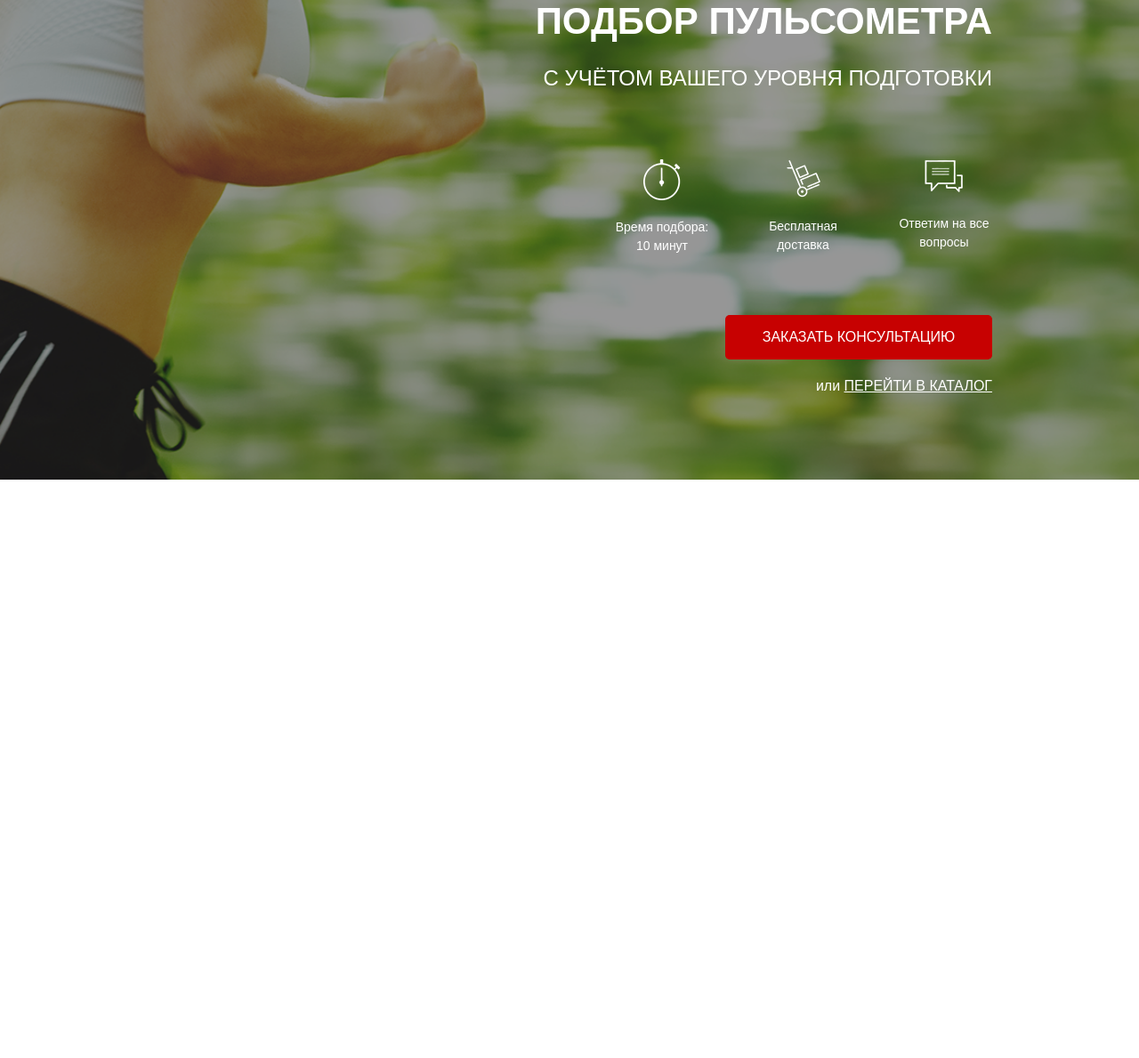
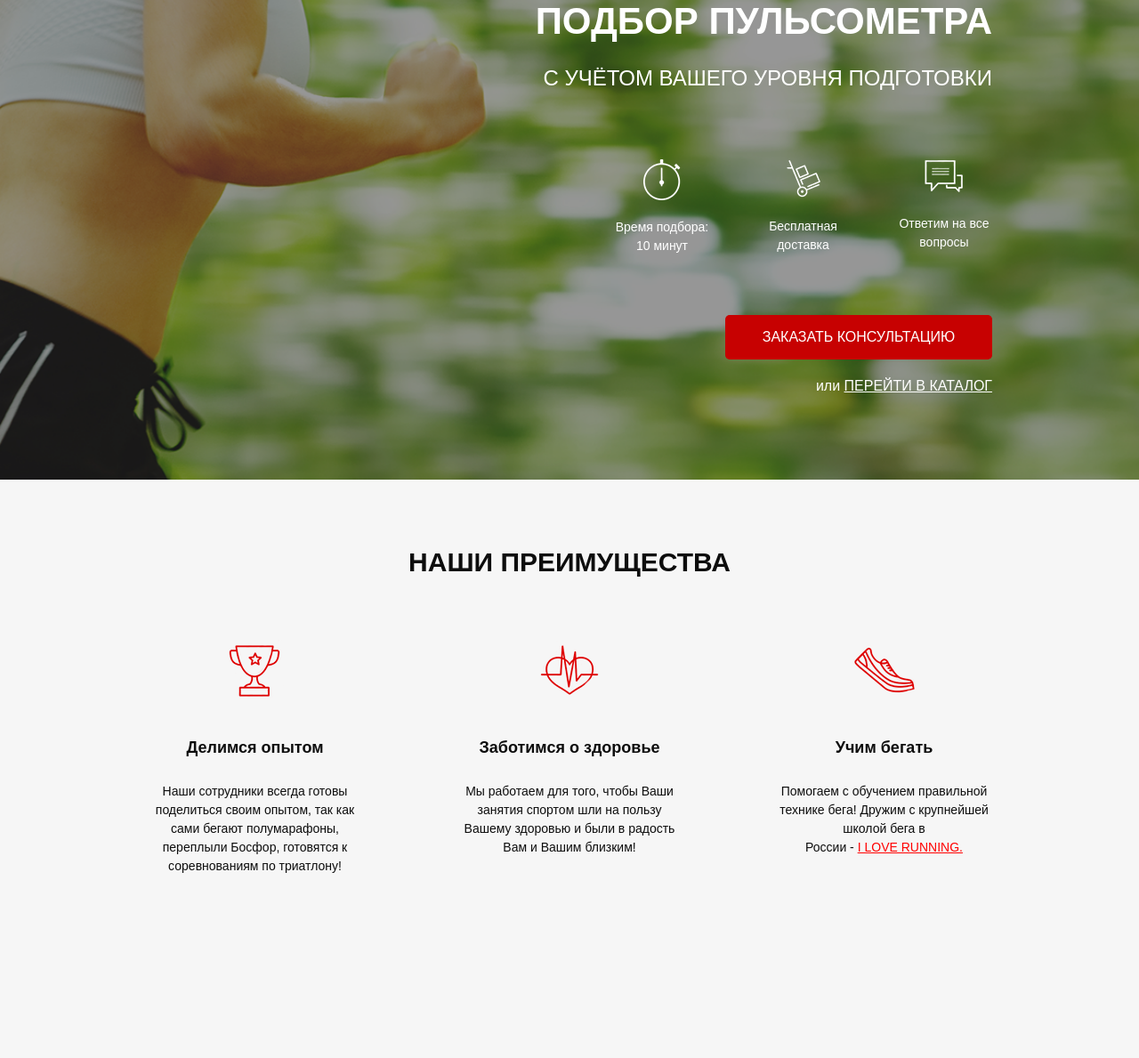
Before and after one commit to DimaIvanash/dimaivanash.github.site_pulse, a website: page src/index.html in a window 1280 px wide. Shown: the part 165-1354 px from the top of the page at 89% size. Before the commit the page ends 800 px from the top, so only its background shows below. Drawn offline with Linux system fonts and the light colour scheme.

Commit message:
added to index.html - section class advantages, new file advantages.sass

```diff
--- a/src/index.html
+++ b/src/index.html
@@ -54,6 +54,36 @@
 
         </div>
     </div>
+    <section class="advantages">
+        <div class="container">
+            <h2 class="advantages__text">НАШИ ПРЕИМУЩЕСТВА</h2>
+            <div class="advantages__icons">
+                <div class="advantages__icon"><img src="img/cup.png" alt="cup">
+                    Делимся опытом
+                    <div class="advantages__subtext">Наши сотрудники всегда готовы поделиться своим опытом,
+                        так как сами бегают полумарафоны, переплыли Босфор,
+                        готовятся к соревнованиям по триатлону!
+                    </div>
+                </div>
+                <div class="advantages__icon"><img src="img/heart.png" alt="heart">
+                    Заботимся о здоровье
+                    <div class="advantages__subtext">Мы работаем для того,
+                        чтобы Ваши занятия спортом шли на пользу Вашему здоровью
+                        и были в радость Вам и Вашим близким!
+                    </div>
+                </div>
+                <div class="advantages__icon"><img src="img/shoe.png" alt="shoe">
+                    Учим бегать
+                    <div class="advantages__subtext">Помогаем с обучением
+                        правильной технике бега!
+                        Дружим с крупнейшей школой бега в <p>России - <span>I LOVE RUNNING.</span>
+                    </div>
+                </div>
+            </div>
+        </div>
+    </section>
+
+
 
 </body>
 </html>
--- /dev/null
+++ b/src/sass/_advantages.sass
@@ -0,0 +1,32 @@
+.advantages
+    min-height: 650px
+    padding: 70px 0 78px 0
+    background-color: #f6f6f6
+    &__text
+        text-align: center
+        color: #0d0d0d
+        font-size: 30px
+        font-weight: 700
+    &__icons
+        margin-top: 65px
+        display: flex
+        justify-content: space-between
+    &__icon
+        text-align: center
+        color: #0d0d0d
+        font-size: 18px
+        font-weight: 700
+        img
+            display: block
+            margin: 0 auto
+            margin-bottom: 38px
+    &__subtext
+        margin-top: 25px
+        width: 243px
+        text-align: center
+        color: #0d0d0d
+        font-size: 14px
+        font-weight: 300
+        span
+            color: #ff0000;
+            text-decoration: underline;
--- a/src/sass/style.sass
+++ b/src/sass/style.sass
@@ -10,3 +10,4 @@
 @import 'promo'
 @import 'header'
 @import 'buttons'
+@import 'advantages'
```
Also changed, not shown: src/css/style.min.css, 1 other file.
